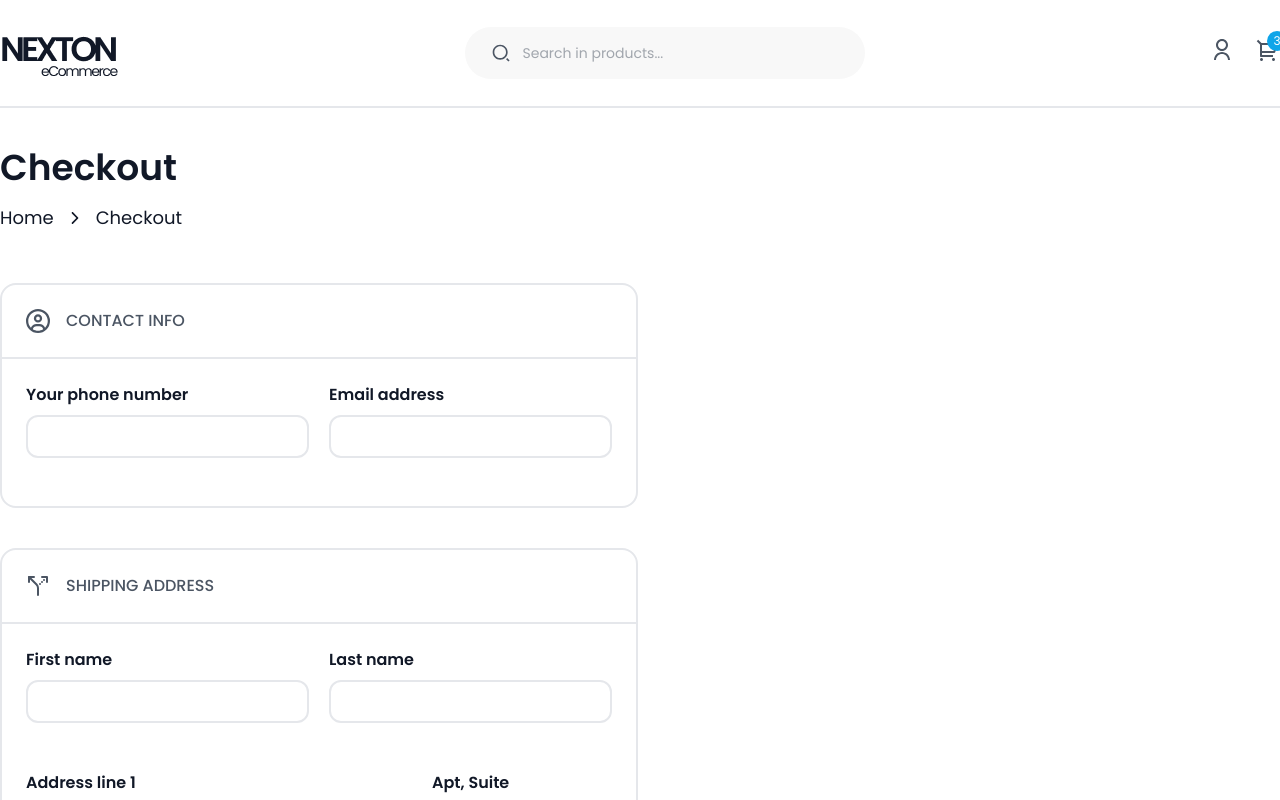
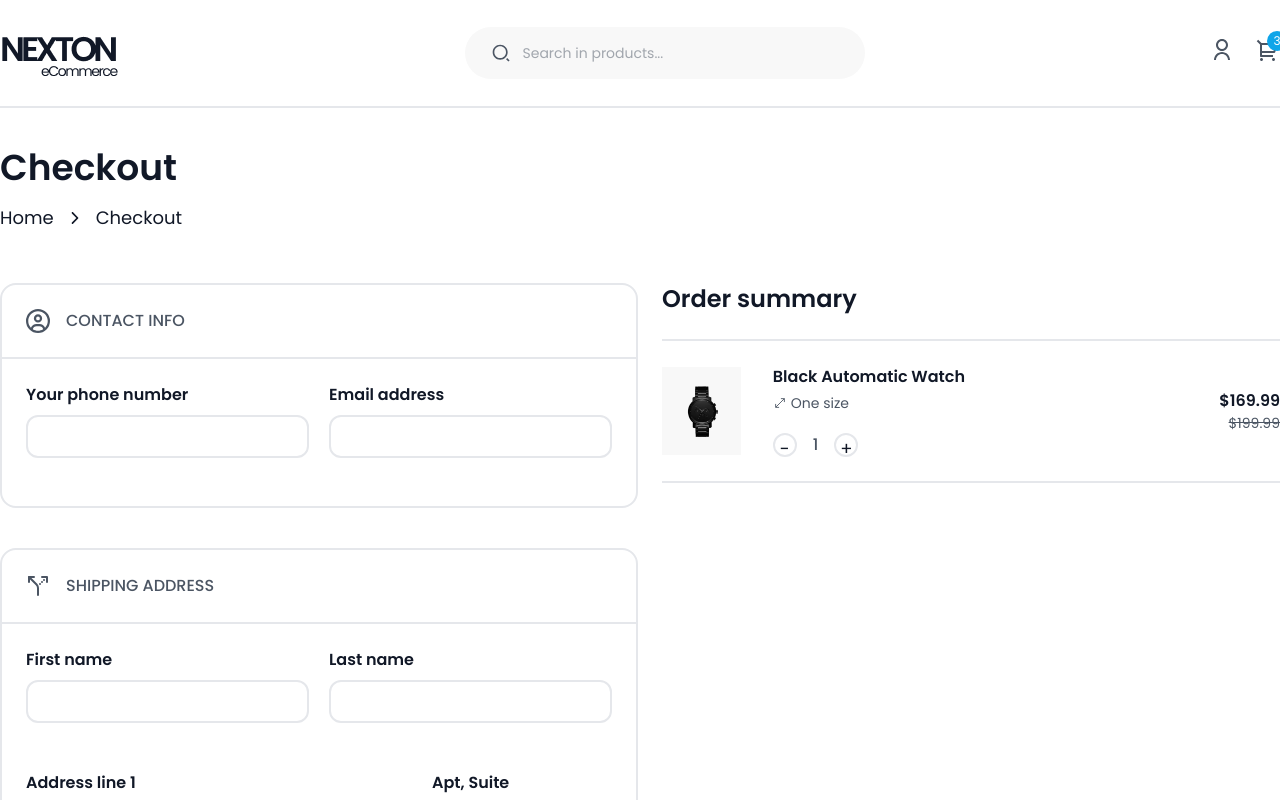
Before and after one commit to Munna-Scriptz/Nexton-E-Commerce, a React (Vite) app: page /Checkout in a window 1280 px wide. Shown: the top 800 px of the page. Built offline with nearby package versions, Linux system fonts and the light colour scheme.

Commit message:
Chceckout Summery 50% Complete

```diff
--- a/src/components/Checkout/CheckoutInfo.jsx
+++ b/src/components/Checkout/CheckoutInfo.jsx
@@ -6,7 +6,7 @@ import { CiCreditCard1 } from "react-icons/ci";
 const CheckoutInfo = () => {
   return (
     <>
-      <section className='w-[638px] mt-[52px]'>
+      <section className='w-[638px]'>
         {/* -------------First Section----------------- */}
         <div className='border-2 border-BorderCol py-[24px] rounded-[16px]'>
           <div className='border-b-2 border-[#E5E7EB]'>
--- a/src/components/Checkout/CheckoutSummery.jsx
+++ b/src/components/Checkout/CheckoutSummery.jsx
@@ -1,8 +1,43 @@
-import React from 'react'
+import React, { useState } from 'react'
+import { IoResize } from "react-icons/io5";
+import ProductImg from '../../assets/Images/ProductImage.png'
+const CheckoutSummery = () => {
 
-const CheckoutSummery = () => {
+  const [value , setValue] = useState(1)
+
+  if(value < 1){
+    setValue(value + 1)
+  }
   return (
-    <div>CheckoutSummery</div>
+    <>
+      <section id='Checkout-Summery' className='w-[618px]'>
+          <div>
+            <h2 className='text-2xl font-semibold text-second'>Order summary</h2>
+          </div>
+          {/* -------Product Details Show--------- */}
+          <div className='flex items-center gap-8 py-[24px] border-t-2 border-BorderCol border-b-2 mt-[24px]'>
+            <div className='w-[96px]'>
+              <img src={ProductImg} alt="Product" />
+            </div>
+
+            <div className='flex items-center justify-between w-full'>
+              <div>
+                <h2 className='font-semibold text-base text-second'>Black Automatic Watch</h2>
+                <p className='text-Primary text-sm font-normal flex items-center gap-1 mt-1'><IoResize /> One size</p>
+                <div className='flex items-center gap-4 mt-[20px]'>
+                  <button className='w-[24px] h-[24px] border-2 border-[#E5E7EB] rounded-full text-[18px] text-second cursor-pointer hover:bg-Primary hover:text-white duration-[.3s] select-none' onClick={()=>setValue(value - 1)}>-</button>
+                  <p className='text-base text-Primary font-medium'>{value}</p>
+                  <button className='w-[24px] h-[24px] border-2 border-[#E5E7EB] rounded-full text-[18px] text-second cursor-pointer hover:bg-Primary hover:text-white duration-[.3s] select-none' onClick={()=>setValue(value + 1)}>+</button>
+                </div>
+              </div>
+              <div className=' text-end'>
+                <h2 className='font-semibold text-base text-second'>$169.99</h2>
+                <p className='text-Primary text-sm font-normal line-through'>$199.99</p>
+              </div>
+            </div>
+          </div>
+      </section>
+    </>
   )
 }
 
--- a/src/pages/Checkout.jsx
+++ b/src/pages/Checkout.jsx
@@ -1,6 +1,7 @@
 import React from 'react'
 import CheckoutInfo from '../components/Checkout/CheckoutInfo'
 import BreadCrumb from '../components/common/BreadCrumb'
+import CheckoutSummery from '../components/Checkout/CheckoutSummery'
 
 const Checkout = () => {
   return (
@@ -10,8 +11,9 @@ const Checkout = () => {
                 <h2 className='text-4xl font-semibold text-second mb-4'>Checkout</h2>
                 <BreadCrumb CrumbName={'Checkout'} CrumbPath={'/Checkout'}/>
             </div>
-            <div>
+            <div className='flex justify-between items-start mt-[52px]'>
                 <CheckoutInfo/>
+                <CheckoutSummery/>
             </div>
         </section>
     </>
```
